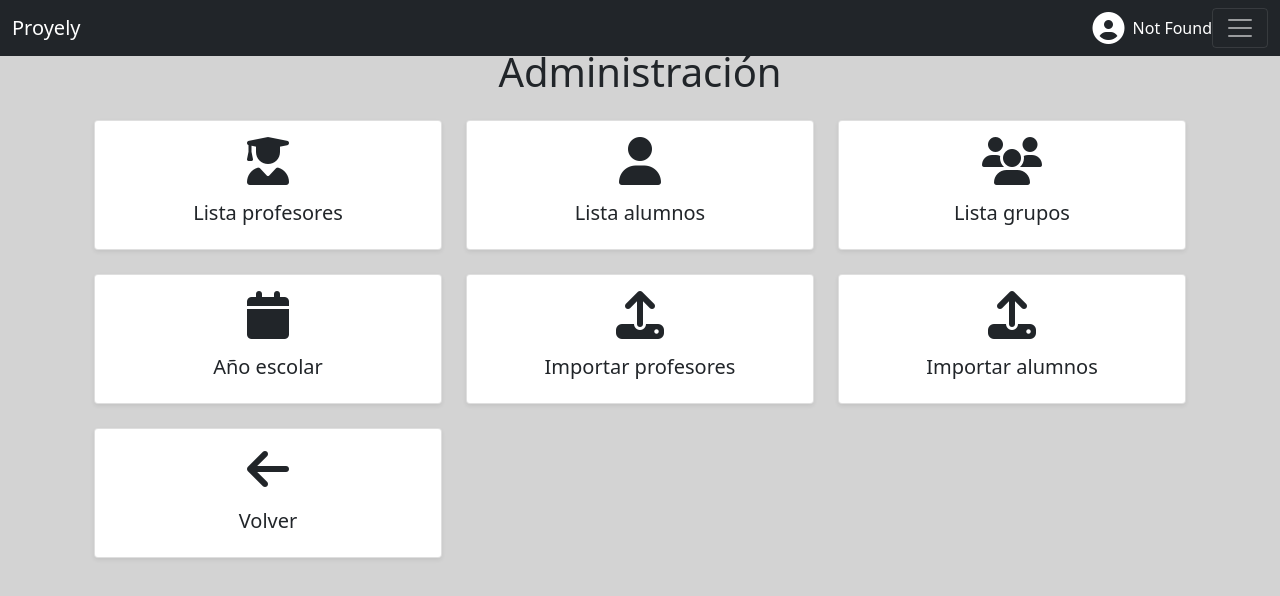
After one commit to mardelmc/TFG_Proyely, a Symfony app: template templates/main/menuUsers.html.twig in a window 1280 px wide. The commit adds this page. Shown: the top 596 px of the page. Run offline with Twig, Linux system fonts and the light colour scheme; the template is opened without the code that fills it, so the values that code supplies are empty; some libraries are stand-ins or nearby versions.

Commit message:
Añadido menu para administración

```diff
--- a/src/Controller/MainController.php
+++ b/src/Controller/MainController.php
@@ -21,6 +21,12 @@ class MainController extends AbstractController
         return $this->render('main/menu.html.twig');
     }
 
+    #[Route('/admin', name: 'admin')]
+    final public function admin (): Response
+    {
+        return $this->render('main/menuUsers.html.twig');
+    }
+
     #[Route(path: '/signin', name: 'security_signin')]
     public function login(AuthenticationUtils $authenticationUtils): Response
     {
--- /dev/null
+++ b/templates/main/menuUsers.html.twig
@@ -0,0 +1,94 @@
+{% extends 'layout.html.twig' %}
+
+{% block title %}Menu{{ parent() }}{% endblock %}
+{% block content %}
+    <div class="container mt-5">
+        <h1 class="text-center mb-4">Administración</h1>
+        <div class="row row-cols-1 row-cols-md-3 g-4">
+
+            <!--Listar profesores-->
+            <div class="col">
+                <a href="{{path('listTeachers')}}" class="text-decoration-none text-dark">
+                    <div class="card text-center shadow-sm">
+                        <div class="card-body">
+                            <i class="fas fa-user-graduate fa-3x mb-3"></i>
+                            <h5 class="card-title">Lista profesores</h5>
+                        </div>
+                    </div>
+                </a>
+            </div>
+
+            <!--Listar alumnos-->
+            <div class="col">
+                <a href="{{path('listStudents')}}" class="text-decoration-none text-dark">
+                    <div class="card text-center shadow-sm">
+                        <div class="card-body">
+                            <i class="fas fa-user fa-3x mb-3"></i>
+                            <h5 class="card-title">Lista alumnos</h5>
+                        </div>
+                    </div>
+                </a>
+            </div>
+
+            <!--Listar grupos-->
+            <div class="col">
+                <a href="{#path('listGroups')#}" class="text-decoration-none text-dark">
+                    <div class="card text-center shadow-sm">
+                        <div class="card-body">
+                            <i class="fas fa-users fa-3x mb-3"></i>
+                            <h5 class="card-title">Lista grupos</h5>
+                        </div>
+                    </div>
+                </a>
+            </div>
+
+            <!--Año escolar-->
+            <div class="col">
+                <a href="{#path('listAcademicYear')#}" class="text-decoration-none text-dark">
+                    <div class="card text-center shadow-sm">
+                        <div class="card-body">
+                            <i class="fas fa-calendar fa-3x mb-3"></i>
+                            <h5 class="card-title">Año escolar</h5>
+                        </div>
+                    </div>
+                </a>
+            </div>
+
+            <!--Importar profesores-->
+            <div class="col">
+                <a href="{#path('importTeacher')#}" class="text-decoration-none text-dark">
+                    <div class="card text-center shadow-sm">
+                        <div class="card-body">
+                            <i class="fas fa-upload fa-3x mb-3"></i>
+                            <h5 class="card-title">Importar profesores</h5>
+                        </div>
+                    </div>
+                </a>
+            </div>
+
+            <!--Importar alumnos-->
+            <div class="col">
+                <a href="{#path('importStudent')#}" class="text-decoration-none text-dark">
+                    <div class="card text-center shadow-sm">
+                        <div class="card-body">
+                            <i class="fas fa-upload fa-3x mb-3"></i>
+                            <h5 class="card-title">Importar alumnos</h5>
+                        </div>
+                    </div>
+                </a>
+            </div>
+            <div class="col">
+                <a href="{{path('menu')}}" class="text-decoration-none text-dark">
+                    <div class="card text-center shadow-sm">
+                        <div class="card-body">
+                            <i class="fas fa-arrow-left fa-3x mb-3"></i>
+                            <h5 class="card-title">Volver</h5>
+                        </div>
+                    </div>
+                </a>
+            </div>
+
+        </div>
+    </div>
+
+{% endblock %}
```
Also changed, not shown: templates/main/menu.html.twig (+12 -0 lines).
